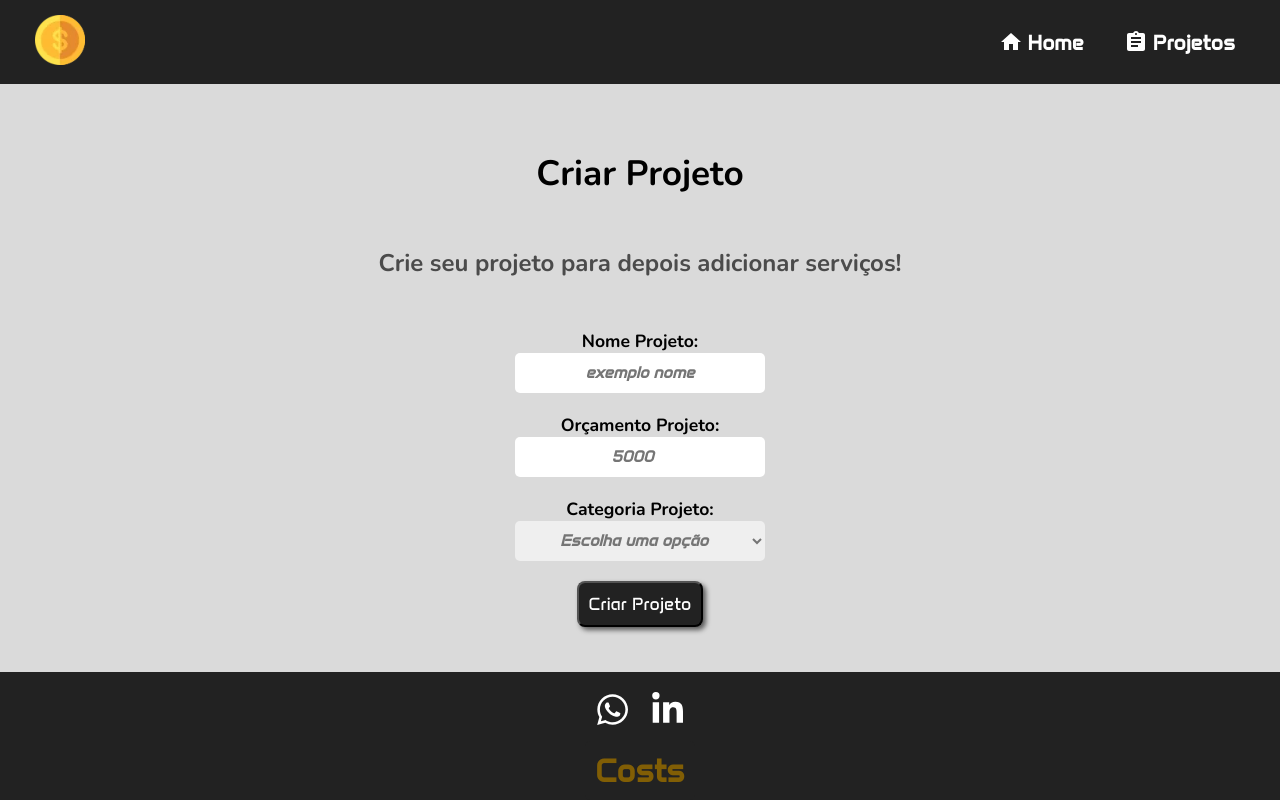
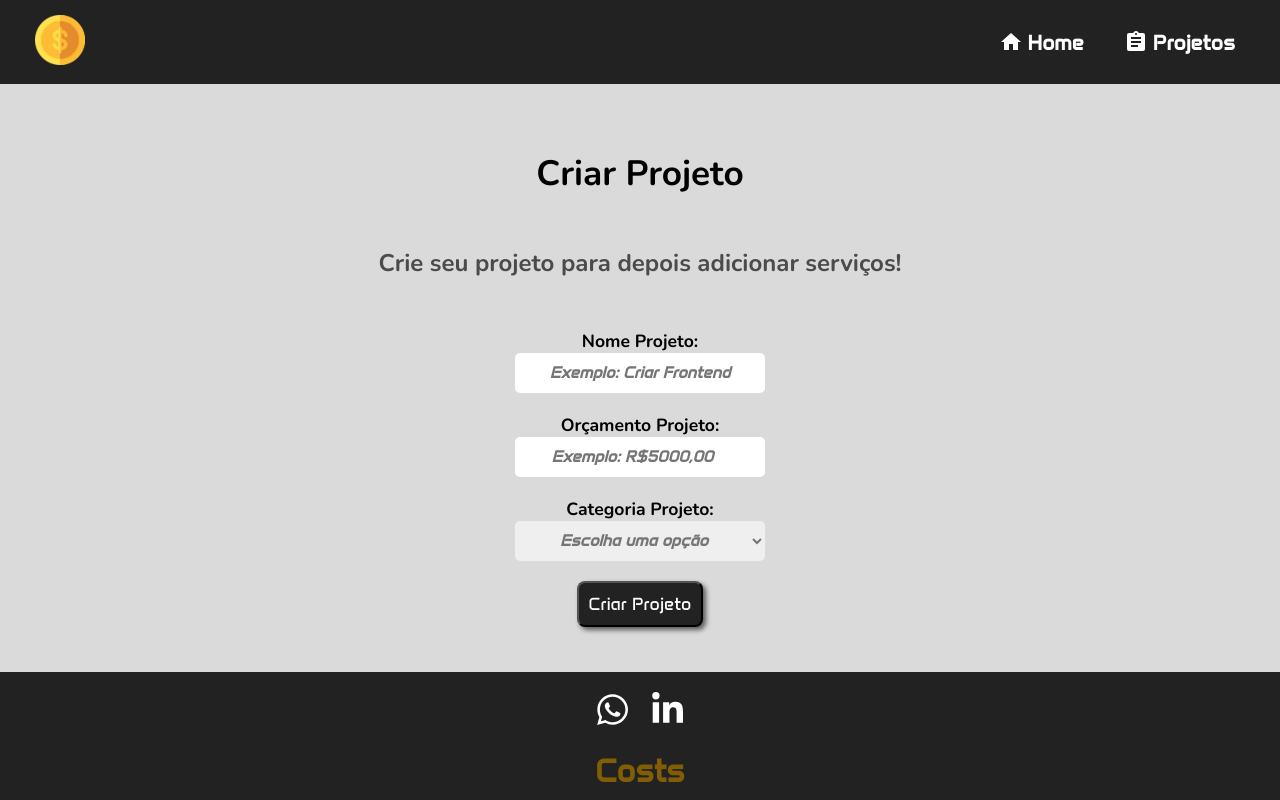
Before and after one commit to Kauadasilvalourenco/clone-costs, a React (Vite) app: page /create-project in a window 1280 px wide. Built offline with nearby package versions, Linux system fonts and the light colour scheme.

Commit message:
feat: implementado componente Input a página CreateProject

```diff
--- a/src/pages/_create-project/CreateProject.tsx
+++ b/src/pages/_create-project/CreateProject.tsx
@@ -1,7 +1,9 @@
 import type { MouseEvent } from "react";
+// import types;
 
 import { Typography } from "../../components/typography/Typography";
 import { Label } from "../../components/label/Label";
+import { Input } from "../../components/input/Input";
 import { Button } from "../../components/button/Button";
 // import components;
 
@@ -39,7 +41,12 @@ export function CreateProject() {
                     >
                         Nome Projeto:
                     </Label>
-                    <input type="text" name="" id="name-project" placeholder="exemplo nome" className={styleCreateProject.input}/>
+                    <Input
+                        type="text"
+                        name="name-project"
+                        id="name-project"
+                        placeholder="Exemplo: Criar Frontend"
+                    />
                 </div>
                 <div className={styleCreateProject.conteiner_fields}>
                     <Label
@@ -47,7 +54,12 @@ export function CreateProject() {
                     >
                         Orçamento Projeto:
                     </Label>
-                    <input type="number" name="" id="budget-project" placeholder="5000" className={styleCreateProject.input}/>
+                    <Input
+                        type="number"
+                        name="budget-project"
+                        id="budget-project"
+                        placeholder="Exemplo: R$5000,00"
+                    />
                 </div>
                 <div className={styleCreateProject.conteiner_fields}>
                     <Label
```
